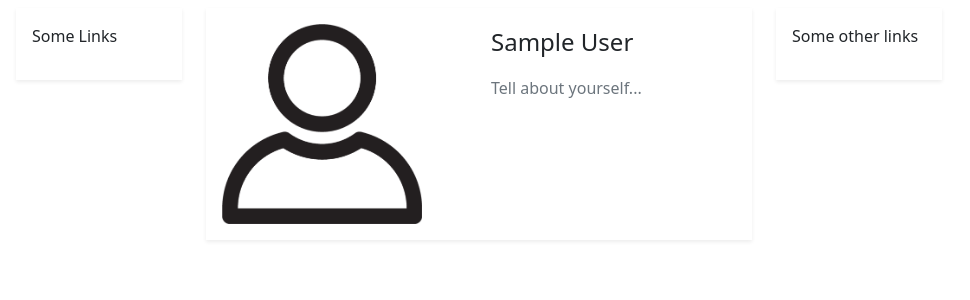
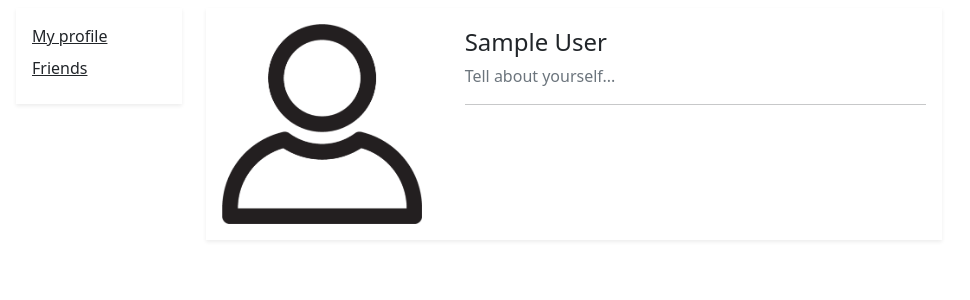
Before and after one commit to UladzislauBaranau/social-network, a Django app: page /profiles/my_profile in a window 1280 px wide. Shown: the part 56-356 px from the top of the page, without its empty margins (161-1131 px from the left). Run offline with Django 3.2, Linux system fonts and the light colour scheme; the visitor is signed in with stand-in values (Sample User, id 1); data comes from the database, SQL or seed files in the repository; some libraries are stand-ins or nearby versions.

Commit message:
Updated the 'user_profile.html'

```diff
--- a/socialnetwork/profiles/templates/profiles/user_profile.html
+++ b/socialnetwork/profiles/templates/profiles/user_profile.html
@@ -12,10 +12,11 @@
     <div class="col-1"></div>
     <div class="col-2">
       <div class="card-body shadow-sm holder-bottom">
-        <p>Some Links</p>
+        <p class="fw-light mb-2"><a href="{% url 'user_profile' %}" class="text-reset">{% translate 'My profile' %}</a></p>
+        <p class="fw-light mb-2"><a href="#" class="text-reset">{% translate 'Friends' %}</a></p>
       </div>
     </div>
-    <div class="col-6">
+    <div class="col">
       <div class="card-body shadow-sm holder-bottom">
         <div class="row">
 
@@ -23,9 +24,9 @@
             <img src="{{ profile.avatar.url }}" width="200" height="200">
           </div>
 
-          <div class="col">
+          <div class="col-8">
             {% if profile.first_name and profile.last_name %}
-            <p class="fs-4">{{ profile.first_name }} {{ profile.last_name }}</p>
+            <p class="fs-4 mb-1">{{ profile.first_name }} {{ profile.last_name }}</p>
             {% else %}
             <p class="fs-4">{{ profile.username }}</p>
             {% endif %}
@@ -33,29 +34,25 @@
             {% if profile.bio %}
             <p class="text-muted fw-light">{{ profile.bio }} </p>
             {% endif %}
+            <hr class="my-3">
 
             {% if profile.country and profile.city %}
-            <p class="fw-light">{% translate 'Location' %}: {{ profile.city }}, {{ profile.country }}</p>
+            <p class="fw-light mb-2">{% translate 'Location' %}: {{ profile.city }}, {{ profile.country }}</p>
             {% elif profile.country %}
-            <p class="fw-light">{% translate 'Location' %}: {{ profile.country }}</p>
+            <p class="fw-light mb-2">{% translate 'Location' %}: {{ profile.country }}</p>
             {% elif profile.city %}
-            <p class="fw-light">{% translate 'Location' %}: {{ profile.city }}</p>
+            <p class="fw-light mb-2">{% translate 'Location' %}: {{ profile.city }}</p>
             {% endif %}
 
             {% if profile.birth_date %}
-            <p class="fw-light">{% translate 'Birth date' %}: {{ profile.birth_date }}</p>
+            <p class="fw-light mb-2">{% translate 'Birth date' %}: {{ profile.birth_date }}</p>
             {% endif %}
 
             {% if profile.phone %}
-            <p class="fw-light">{% translate 'Phone' %}: {{ profile.phone }}</p>
+            <p class="fw-light mb-2">{% translate 'Phone' %}: {{ profile.phone }}</p>
             {% endif %}
           </div>
         </div>
-      </div>
-    </div>
-    <div class="col-2">
-      <div class="card-body shadow-sm holder-bottom">
-        <p>Some other links</p>
       </div>
     </div>
     <div class="col-1"></div>
```
